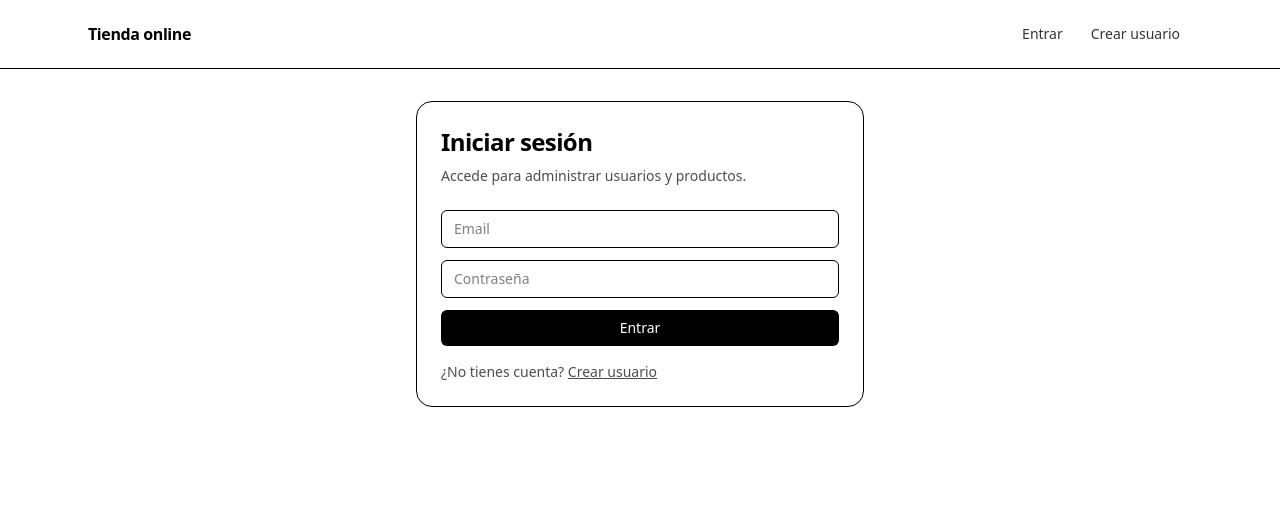
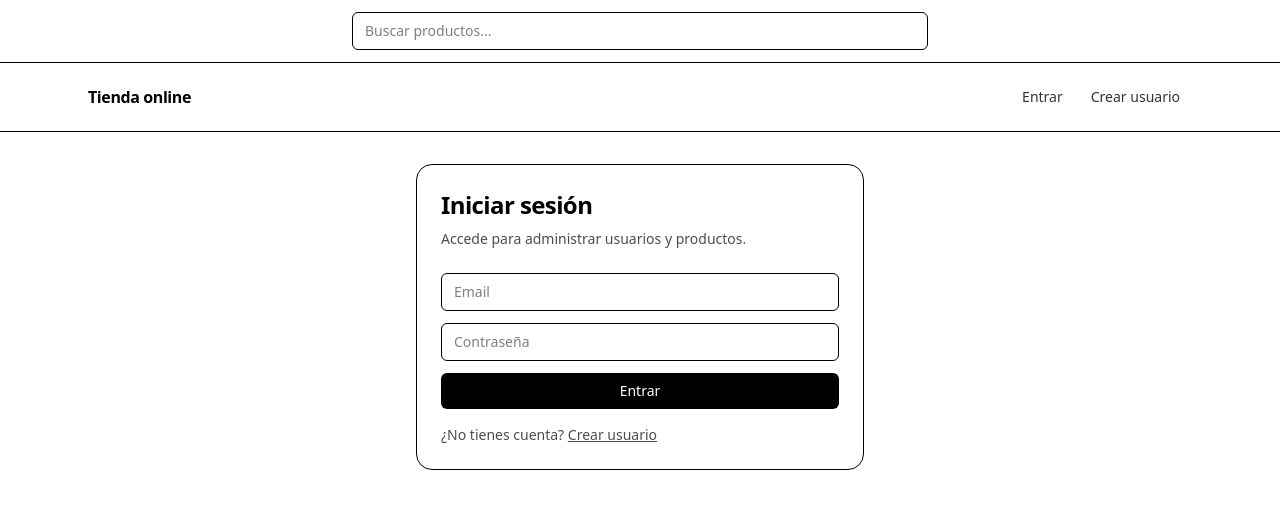
Before and after one commit to Facundo28/tienda-online, a Next.js app: page /login in a window 1280 px wide. Shown: the top 508 px of the page. Built offline with nearby package versions, Linux system fonts and the light colour scheme; no server answers.

Commit message:
Add top search bar

```diff
--- a/src/app/layout.tsx
+++ b/src/app/layout.tsx
@@ -2,6 +2,7 @@ import type { Metadata } from "next";
 import { Geist, Geist_Mono } from "next/font/google";
 import "./globals.css";
 import { SiteHeader } from "@/components/SiteHeader";
+import { TopSearchBar } from "@/components/TopSearchBar";
 
 export const dynamic = "force-dynamic";
 export const revalidate = 0;
@@ -31,6 +32,7 @@ export default function RootLayout({
       <body
         className={`${geistSans.variable} ${geistMono.variable} min-h-screen bg-background text-foreground antialiased`}
       >
+        <TopSearchBar />
         <SiteHeader />
         <main className="mx-auto w-full max-w-6xl px-6 py-8">{children}</main>
       </body>
--- a/src/app/products/page.tsx
+++ b/src/app/products/page.tsx
@@ -21,7 +21,7 @@ function initials(name: string) {
 }
 
 type ProductsPageProps = {
-  searchParams?: Promise<{ category?: string }>;
+  searchParams?: Promise<{ category?: string; q?: string }>;
 };
 
 function parseCategory(value: string | undefined): ProductCategory | null {
@@ -37,11 +37,20 @@ export default async function ProductsPage({ searchParams }: ProductsPageProps)
 
   const resolvedSearchParams = await searchParams;
   const selectedCategory = parseCategory(resolvedSearchParams?.category);
+  const query = String(resolvedSearchParams?.q ?? "").trim();
 
   const products = await prisma.product.findMany({
     where: {
       isActive: true,
       ...(selectedCategory ? { category: selectedCategory } : {}),
+      ...(query
+        ? {
+            OR: [
+              { name: { contains: query } },
+              { description: { contains: query } },
+            ],
+          }
+        : {}),
     },
     orderBy: { createdAt: "desc" },
     include: {
--- a/src/components/ProductsCategorySelect.tsx
+++ b/src/components/ProductsCategorySelect.tsx
@@ -29,11 +29,12 @@ export function ProductsCategorySelect() {
       value={selected}
       onChange={(e) => {
         const next = e.currentTarget.value;
-        if (next === "ALL") {
-          router.push("/products");
-        } else {
-          router.push(`/products?category=${encodeURIComponent(next)}`);
-        }
+        const nextParams = new URLSearchParams(searchParams.toString());
+        if (next === "ALL") nextParams.delete("category");
+        else nextParams.set("category", next);
+
+        const qs = nextParams.toString();
+        router.push(qs ? `/products?${qs}` : "/products");
       }}
       aria-label="Categorías"
     >
--- /dev/null
+++ b/src/components/TopSearchBar.tsx
@@ -0,0 +1,26 @@
+import Link from "next/link";
+
+export function TopSearchBar() {
+  return (
+    <div className="border-b bg-background">
+      <div className="mx-auto flex max-w-6xl items-center justify-center px-6 py-3">
+        <form action="/products" method="get" className="w-full max-w-xl">
+          <label className="sr-only" htmlFor="top-search">
+            Buscar
+          </label>
+          <div className="flex items-center gap-2">
+            <input
+              id="top-search"
+              name="q"
+              className="w-full rounded-md border bg-background px-3 py-2 text-sm"
+              placeholder="Buscar productos..."
+            />
+            <button type="submit" className="sr-only">
+              Buscar
+            </button>
+          </div>
+        </form>
+      </div>
+    </div>
+  );
+}
```
